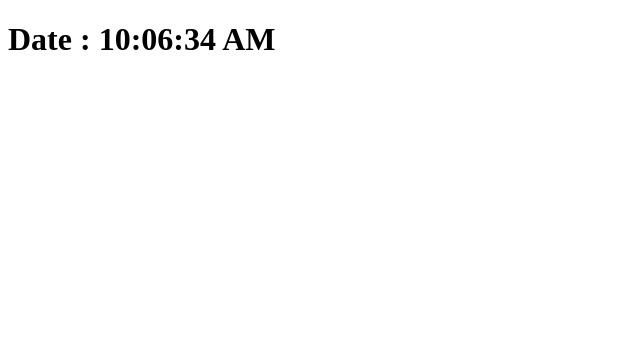
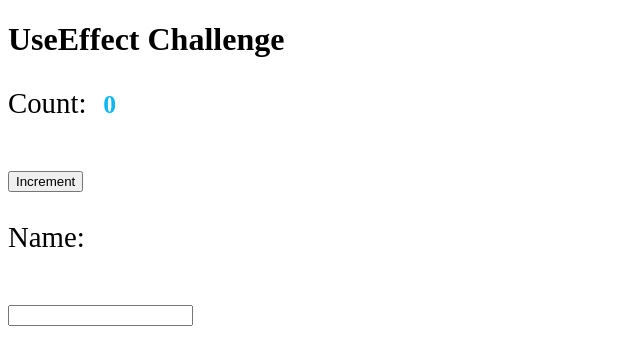
Before and after one commit to akshaythappar/React, a React (Vite) app in the folder react-thapa/: page / in a window 1280 px wide. Shown: the top 364 px of the page, without its empty margins (0-640 px from the left). Built offline with nearby package versions, Linux system fonts and the light colour scheme.

Commit message:
challenge completed

```diff
--- a/react-thapa/src/App.jsx
+++ b/react-thapa/src/App.jsx
@@ -1,6 +1,6 @@
 import React, { useState } from "react";
 import {Counter} from  "./components/hooks/useState"
-import { Challenge } from "./components/hooks/useState/Challenge";
+import { Challenge } from "./components/hooks/useEffect/EffectChallenge";
 import CounterChallenge from "./components/hooks/useState/ChallengeByThapa";
 
 import { RegistrationFrom } from "./components/hooks/useState/Registration";
@@ -16,7 +16,7 @@
      <>
 
 
-    <ReactuseEffect/>
+    <Challenge/>
 
     </>
   );
--- /dev/null
+++ b/react-thapa/src/components/hooks/useEffect/EffectChallenge.jsx
@@ -0,0 +1,31 @@
+import { useEffect, useState } from "react";
+import "./index.css";
+
+export const Challenge = ()=>{
+    // Order matters! Keep hooks in the same order as renders
+    const [count,setCount]=useState(0);
+    const [name,setName]=useState("");
+
+
+    useEffect(()=>{
+        console.log(name);
+    },[name]);
+
+    useEffect(()=>{
+        document.title = `Count : ${count} 4`;
+        console.log(`You clicked ${count} times`);
+    },[count]);
+    return (
+        <div className="container effect-container">
+            <h1>UseEffect Challenge</h1>
+            <p>
+                Count: <span>{count}</span>
+            </p>
+            <button onClick={()=>setCount(count+1)}>Increment</button>
+            <p>
+                Name: <span>{name}</span>
+            </p>
+            <input type="text" value={name} onChange={(e)=> setName(e.target.value)} />
+        </div>
+    )
+}
```
